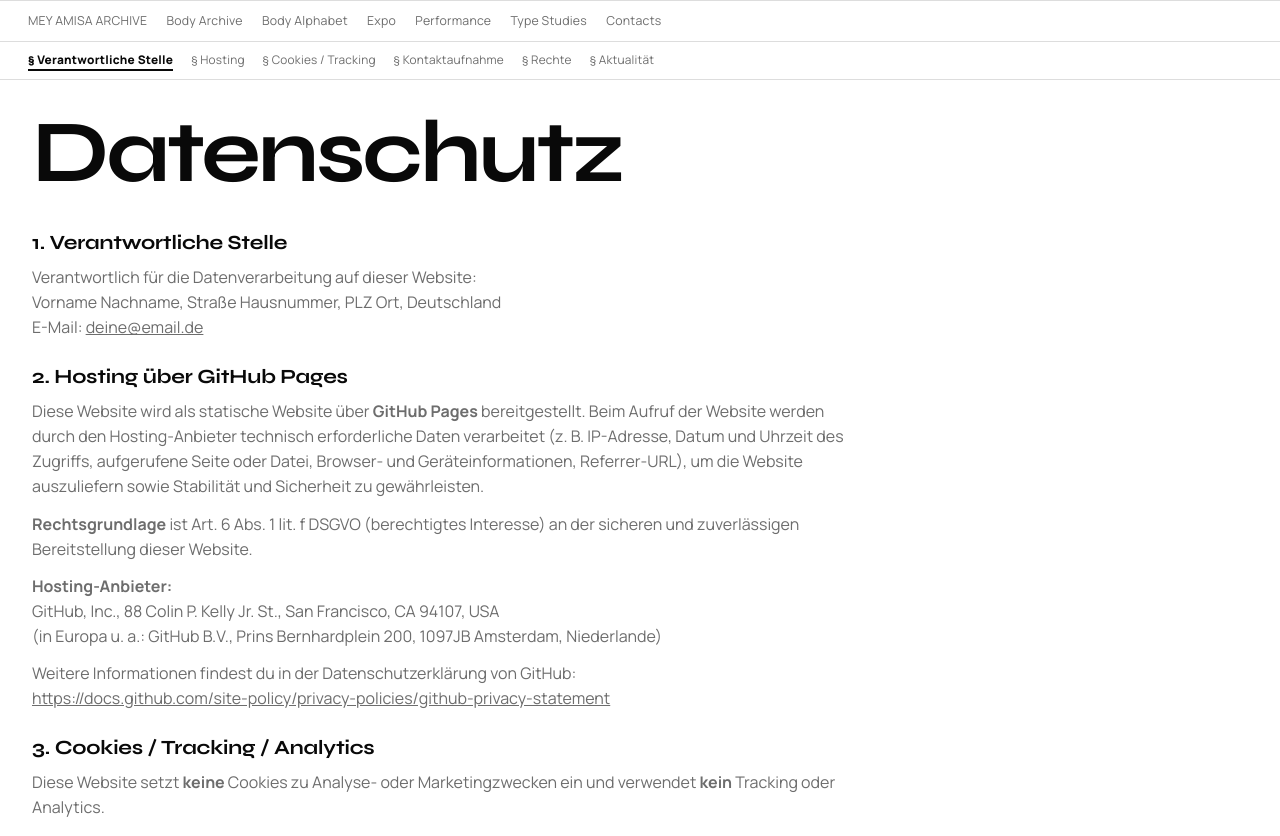
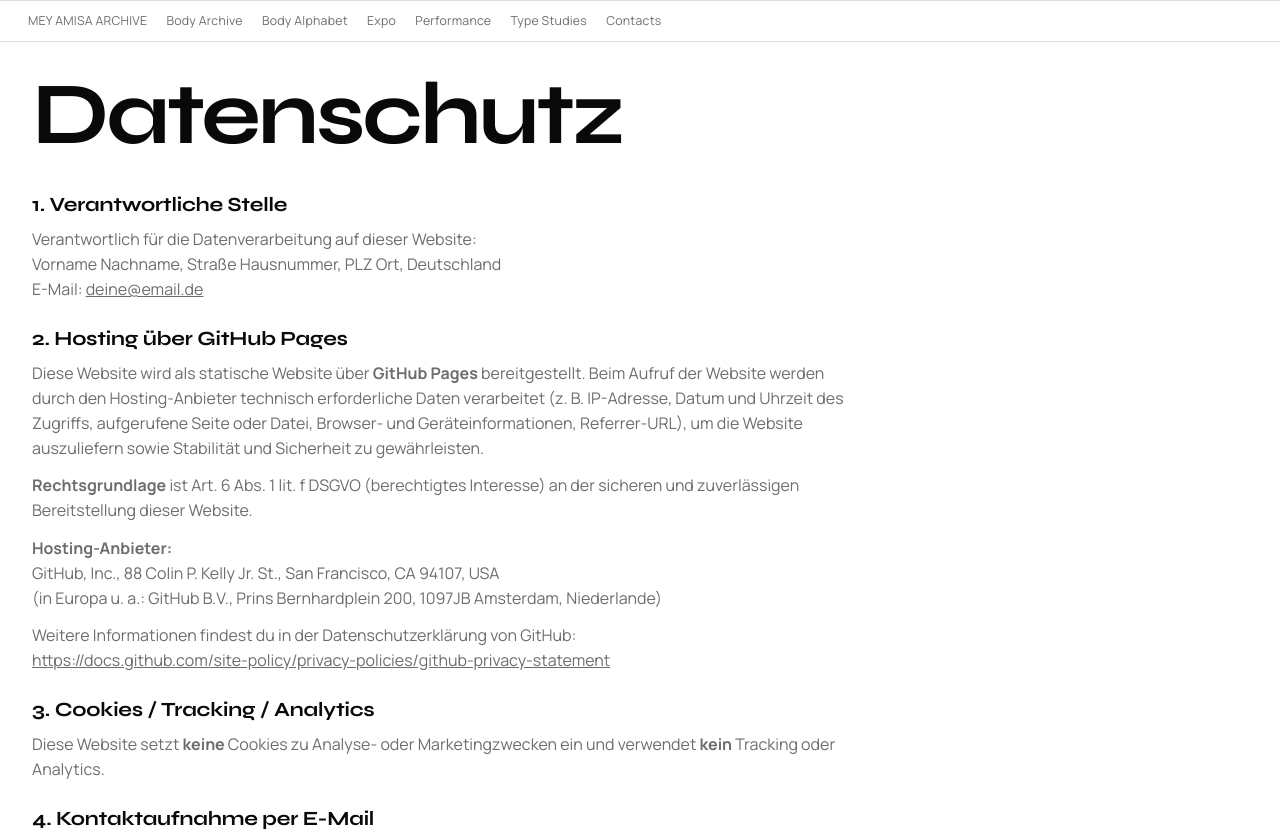
Before and after one commit to soon2moon/me, a plain HTML site: page pages/datenschutz.html in a window 1280 px wide. Shown: the top 836 px of the page. Drawn offline with Linux system fonts and the light colour scheme.

Commit message:
remove: subnav for impressum and datenschutz

```diff
--- a/assets/js/site.js
+++ b/assets/js/site.js
@@ -65,15 +65,6 @@
       { href: "#expo-gyeongnam-2025", label: "Gyeongnam 2025" },
       { href: "#expo-aachen-2025", label: "Aachen 2025" },
       { href: "#expo-graphic-design", label: "Poster & Ticket" },
-    ],
-    impressum: [{ href: "#impressum-details", label: "Details" }],
-    datenschutz: [
-      { href: "#verantwortliche-stelle", label: "§ Verantwortliche Stelle" },
-      { href: "#hosting-github-pages", label: "§ Hosting" },
-      { href: "#cookies-tracking-analytics", label: "§ Cookies / Tracking" },
-      { href: "#kontaktaufnahme-e-mail", label: "§ Kontaktaufnahme" },
-      { href: "#deine-rechte", label: "§ Rechte" },
-      { href: "#aktualitaet", label: "§ Aktualität" },
     ],
   };
   const seriesCodes = {
--- a/pages/datenschutz.html
+++ b/pages/datenschutz.html
@@ -33,7 +33,6 @@
             <a class="mobile-only-nav-link mobile-legal-first" href="impressum.html" data-page-link>Impressum</a>
             <a class="mobile-only-nav-link" href="datenschutz.html" data-page-link>Datenschutz</a>
           </nav>
-          <nav class="site-subnav site-subnav--reserved" aria-label="Section navigation" data-page-subnav></nav>
         </header>
 
         <main>
```
Also changed, not shown: pages/impressum.html (+0 -1 lines).
